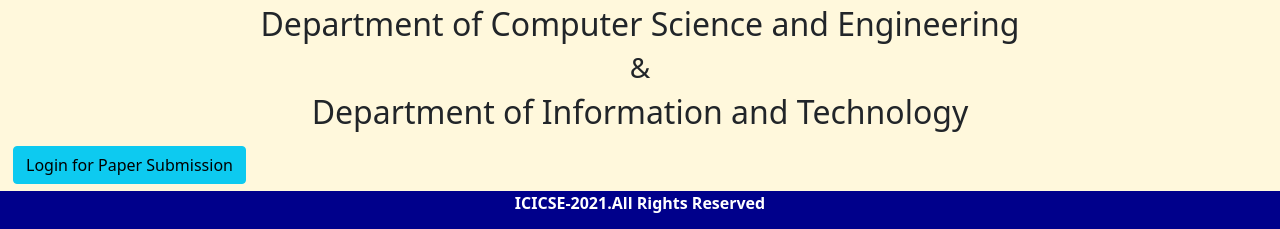
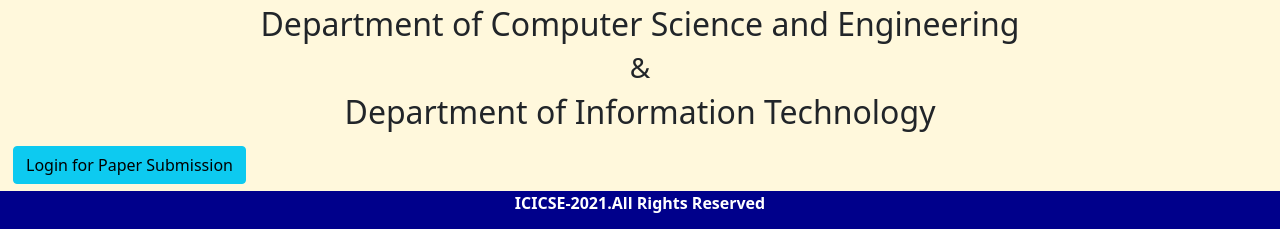
Before and after one commit to devasaiarunteja/dsarun, a plain HTML site: page index.html in a window 1280 px wide. Shown: the part 485-714 px from the top of the page. Drawn offline with nearby package versions, Linux system fonts and the light colour scheme.

Commit message:
Update index.html

```diff
--- a/index.html
+++ b/index.html
@@ -144,7 +144,7 @@
    <h4>Organized by</h4>
    <h2>Department of Computer Science and Engineering</h2>
    <h3>&</h3>
-   <h2>Department of Information and Technology</h2>
+   <h2>Department of Information Technology</h2>
 
    </center>
    </div>
```
